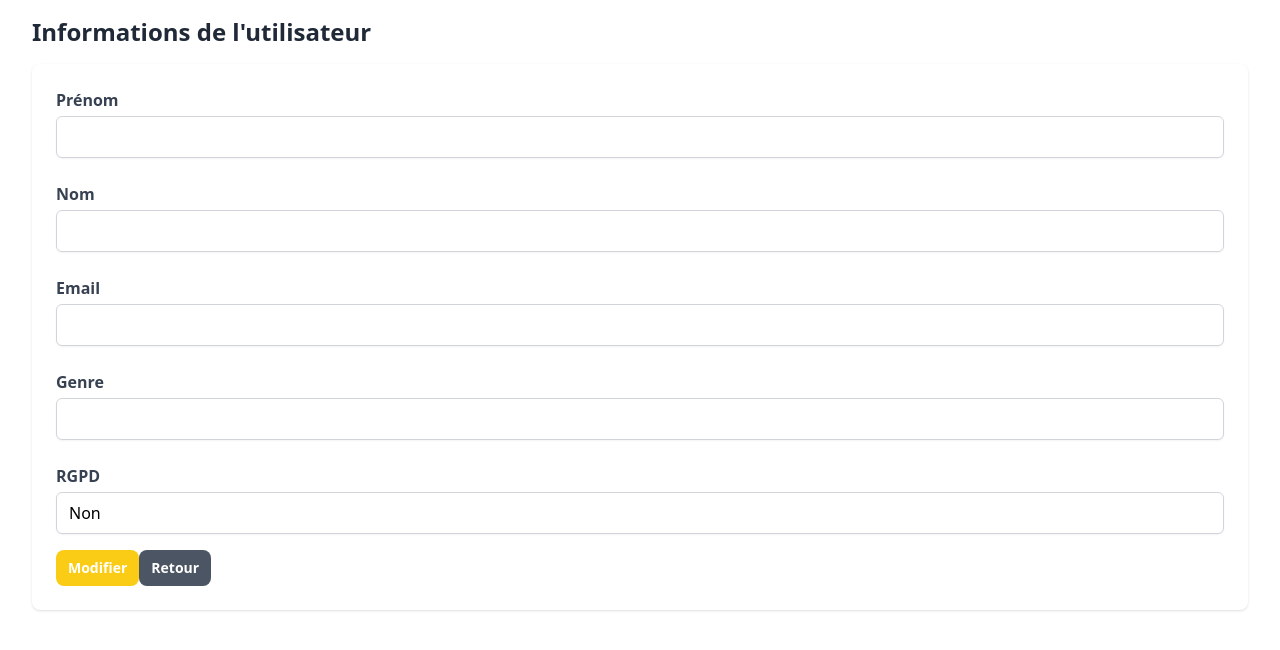
After one commit to CHANG-Toma/Test-CHANG-Toma, a Symfony app: template templates/dashboard/pages/showUser.html.twig in a window 1280 px wide. The commit adds this page. Shown: the top 650 px of the page. Run offline with Twig, Linux system fonts and the light colour scheme; the template is opened without the code that fills it, so the values that code supplies are empty; style sheets or scripts are compiled from the project's sources; some libraries are stand-ins or nearby versions.

Commit message:
feat : ajout show + update user

```diff
--- a/src/Controller/RegistrationController.php
+++ b/src/Controller/RegistrationController.php
@@ -40,7 +40,7 @@ class RegistrationController extends AbstractController
         }
 
         return $this->render('registration/register.html.twig', [
-            'registrationForm' => $form,
+            'form' => $form,
         ]);
     }
 }
--- a/src/Controller/UserController.php
+++ b/src/Controller/UserController.php
@@ -4,6 +4,7 @@ namespace App\Controller;
 
 use App\Entity\User;
 use App\Form\RegistrationFormType;
+use App\Form\UserType;
 use App\Repository\UserRepository;
 use Doctrine\ORM\EntityManagerInterface;
 use Symfony\Bundle\FrameworkBundle\Controller\AbstractController;
@@ -52,8 +53,11 @@ class UserController extends AbstractController
     #[Route('/{id}', name: 'app_user_show', methods: ['GET'])]
     public function show(User $user): Response
     {
-        return $this->render('user/show.html.twig', [
+        $form = $this->createForm(UserType::class, $user);
+
+        return $this->render('dashboard/index.html.twig', [
             'user' => $user,
+            'path' => './dashboard/pages/showUser.html.twig',
         ]);
     }
 
--- a/src/Form/UserType.php
+++ b/src/Form/UserType.php
@@ -16,9 +16,7 @@ class UserType extends AbstractType
             ->add('lastname')
             ->add('gender')
             ->add('email')
-            ->add('rgpd')
-            ->add('password')
-        ;
+            ->add('rgpd');
     }
 
     public function configureOptions(OptionsResolver $resolver): void
--- a/templates/dashboard/pages/newUser.html.twig
+++ b/templates/dashboard/pages/newUser.html.twig
@@ -4,7 +4,7 @@
 
 	<div class="max-w-4xl mx-auto mt-8 p-6 bg-white shadow-md rounded-lg">
 		<h1 class="text-2xl font-bold text-gray-800 mb-6">Ajouter un utilisateur</h1>
-		{{ include('dashboard/components/_form.html.twig') }}
+		{{ include('user/_form.html.twig') }}
 	</div>
 
 {% endblock %}
--- /dev/null
+++ b/templates/dashboard/pages/showUser.html.twig
@@ -0,0 +1,48 @@
+{% extends 'dashboard/index.html.twig' %}
+
+{% block body %}
+	<div class="container mx-auto px-4 sm:px-6 lg:px-8">
+        <div class="py-4">
+            <h1 class="text-2xl font-semibold text-gray-800">Informations de l'utilisateur</h1>
+        </div>
+        <div class="bg-white shadow overflow-hidden sm:rounded-lg">
+            <div class="px-4 py-5 sm:p-6">
+                <div class="grid grid-cols-1 gap-6">
+                    <div class="flex flex-col">
+                        <label class="font-semibold text-gray-700">Prénom</label>
+                        <input type="text" value="{{ user.firstname }}" class="form-input mt-1 block w-full rounded-md border-gray-300 shadow-sm focus:border-gray-300 focus:ring focus:ring-gray-200 focus:ring-opacity-50" readonly>
+                    </div>
+
+                    <div class="flex flex-col">
+                        <label class="font-semibold text-gray-700">Nom</label>
+                        <input type="text" value="{{ user.lastname }}" class="form-input mt-1 block w-full rounded-md border-gray-300 shadow-sm focus:border-gray-300 focus:ring focus:ring-gray-200 focus:ring-opacity-50" readonly>
+                    </div>
+
+                    <div class="flex flex-col">
+                        <label class="font-semibold text-gray-700">Email</label>
+                        <input type="email" value="{{ user.email }}" class="form-input mt-1 block w-full rounded-md border-gray-300 shadow-sm focus:border-gray-300 focus:ring focus:ring-gray-200 focus:ring-opacity-50" readonly>
+                    </div>
+
+                    <div class="flex flex-col">
+                        <label class="font-semibold text-gray-700">Genre</label>
+                        <input type="text" value="{{ user.gender }}" class="form-input mt-1 block w-full rounded-md border-gray-300 shadow-sm focus:border-gray-300 focus:ring focus:ring-gray-200 focus:ring-opacity-50" readonly>
+                    </div>
+
+                    <div class="flex flex-col">
+                        <label class="font-semibold text-gray-700">RGPD</label>
+                        <input type="text" value="{{ user.rgpd ? 'Oui' : 'Non'  }}" class="form-input mt-1 block w-full rounded-md border-gray-300 shadow-sm focus:border-gray-300 focus:ring focus:ring-gray-200 focus:ring-opacity-50" readonly>
+                    </div>
+                </div>
+
+                <div class="flex items-center mt-4">
+                    <a href="{{ path('app_user_edit', {'id': user.id}) }}" class="inline-flex items-center gap-x-2 text-sm font-semibold text-white bg-yellow-400 hover:bg-yellow-600 rounded-lg px-3 py-2">
+                        Modifier
+                    </a>
+                    <a href="{{ path('app_user_index') }}" class="inline-flex items-center gap-x-2 text-sm font-semibold text-white bg-gray-600 hover:bg-gray-700 rounded-lg px-3 py-2">
+                        Retour
+                    </a>
+                    </div>
+            </div>
+        </div>
+	</div>
+{% endblock %}
--- a/templates/dashboard/pages/users.html.twig
+++ b/templates/dashboard/pages/users.html.twig
@@ -43,10 +43,10 @@
 										<td class="px-6 py-4 whitespace-nowrap text-sm text-gray-900">{{ person.gender }}</td>
 										<td class="px-6 py-4 whitespace-nowrap text-sm text-gray-900">{{ person.rgpd }}</td>
 										<td class="px-6 py-4 whitespace-nowrap text-right text-sm font-medium">
-                                            <button type="button" class="inline-flex items-center gap-x-2 text-sm font-semibold text-white bg-green-600 hover:bg-green-700 rounded-lg px-3 py-2">
+                                            <a href="{{ path('app_user_show', {'id': person.id}) }}" class="inline-flex items-center gap-x-2 text-sm font-semibold text-white bg-green-600 hover:bg-green-700 rounded-lg px-3 py-2">
                                                 Voir
-                                            </button>
-                                            <button type="button" class="inline-flex items-center gap-x-2 text-sm font-semibold text-white bg-yellow-400 hover:bg-yellow-600 rounded-lg px-3 py-2">
+                                            </a>
+                                            <button type="button" value="person.id" class="inline-flex items-center gap-x-2 text-sm font-semibold text-white bg-yellow-400 hover:bg-yellow-600 rounded-lg px-3 py-2">
                                                 Modifier
                                             </button>
 											<button type="button" class="inline-flex items-center gap-x-2 text-sm font-semibold text-white bg-red-600 hover:bg-red-700 rounded-lg px-3 py-2">
--- a/templates/registration/register.html.twig
+++ b/templates/registration/register.html.twig
@@ -8,9 +8,8 @@
 			<h2 class="mt-10 text-center text-2xl font-bold leading-9 tracking-tight text-gray-900">Créer un compte</h2>
 		</div>
 
-		<div class="mt-10 sm:mx-auto sm:w-full sm:max-w-sm">
-
-			{{ include('dashboard/components/_form.html.twig') }}
+		<div class="mt-5 sm:mx-auto sm:w-full sm:max-w-sm">
+			{{ include('user/_form.html.twig') }}
 
 			<div class="text-sm text-center mt-6">
 				<a href="{{ path('app_login') }}" class="font-medium text-black hover:text-gray-500">Déjà un compte ? Se connecter</a>
```
Also changed, not shown: templates/dashboard/components/_form.html.twig (deleted, +0 -50 lines), templates/user/_form.html.twig (+50 -4 lines), templates/user/index.html.twig (deleted, +0 -43 lines), templates/user/new.html.twig (deleted, +0 -11 lines), templates/user/show.html.twig (deleted, +0 -42 lines).
